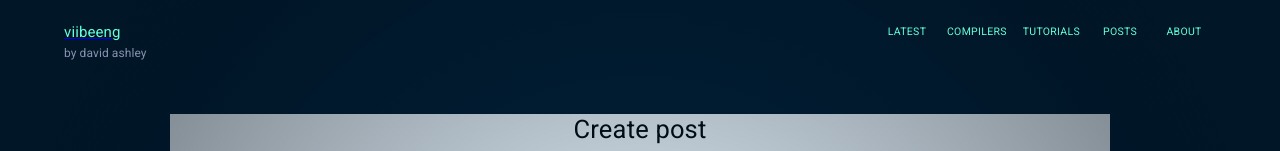
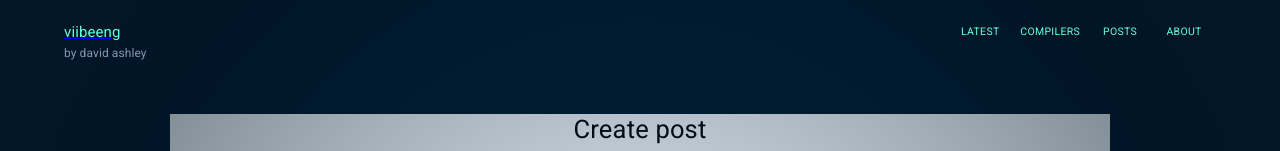
Before and after one commit to daaashley/portfolio, a React (Vite) app in the folder client/: page /create in a window 1280 px wide. Shown: the top 151 px of the page. Built offline with nearby package versions, Linux system fonts and the light colour scheme; no server answers.

Commit message:
rm tutorial

```diff
--- a/client/src/organisms/Navbar.tsx
+++ b/client/src/organisms/Navbar.tsx
@@ -39,7 +39,6 @@ export const Navbar = () => {
                 {getToken() && (<Link to={'/create'}><Button style={{ color: "#64ffda" }}>New Post</Button></Link>)}
                 <Link to={'/index.html'}><Button style={{ color: "#64ffda" }}>Latest</Button></Link>
                 <Link to={'/compilers'}><Button style={{ color: "#64ffda" }}>Compilers</Button></Link>
-                <Link to={"/index.html"}> <Button style={{ color: "#64ffda" }}>Tutorials</Button></Link>
                 <Link to={'/index.html'}> <Button style={{ color: "#64ffda" }}>Posts</Button></Link>
                 <Link to={"/about"}><Button style={{ color: "#64ffda" }}>About</Button></Link>
                 {getToken() && (<Button onClick={() => { clearToken() }} style={{ color: "#64ffda" }}>Logout</Button>)}
```
